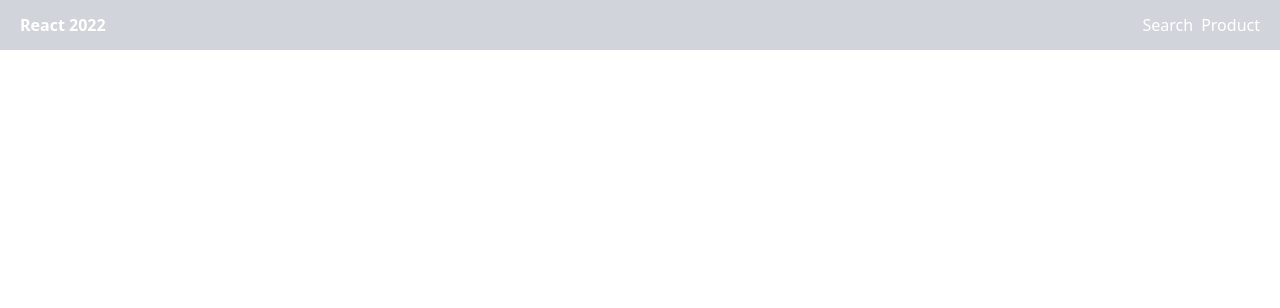
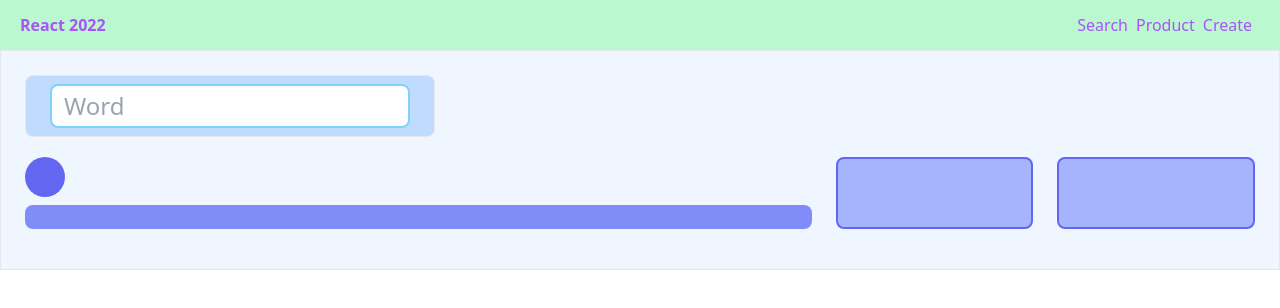
Before and after one commit to ArtemYablokov/vocabulary-react, a React (Create React App) app: page /create in a window 1280 px wide. Shown: the top 308 px of the page. Built offline with nearby package versions, Linux system fonts and the light colour scheme.

Commit message:
Done - component for SYN / ANT - create/edit/get Form TODO - search word by id

```diff
--- a/src/App.tsx
+++ b/src/App.tsx
@@ -14,6 +14,7 @@ function App() {
 				<Route path="/" element={<SearchPage/>}/>
 
 				<Route path="/word" element={<Word/>}/>
+				<Route path="/create" element={<Word/>}/>
 			</Routes>
 		</>
 	)
--- a/src/components/Navigation.tsx
+++ b/src/components/Navigation.tsx
@@ -3,11 +3,12 @@ import {Link} from 'react-router-dom'
 
 export function Navigation() {
 	return (
-		<nav className="h-[50px] flex justify-between px-5 bg-gray-300 items-center text-white">
+		<nav className="h-[50px] flex justify-between px-5 bg-green-200 items-center text-purple-500">
 			<span className="font-bold">React 2022</span>
 			<span>
 				<Link to="/" className="mr-2">Search</Link>
-				<Link to="/product">Product</Link>
+				<Link to="/product" className="mr-2">Product</Link>
+				<Link to="/create" className="mr-2">Create</Link>
 			</span>
 		</nav>
 	)
--- /dev/null
+++ b/src/components/TextInput.tsx
@@ -0,0 +1,22 @@
+import React, {ChangeEvent} from "react";
+
+interface TextInputProps {
+	val: string;
+	onChange: (e: ChangeEvent<HTMLInputElement>) => void;
+}
+
+export const TextInput = ({val, onChange}: TextInputProps) => {
+
+	return (
+		<>
+			<input
+				className="py-1 px-3 text-2xl flex flex-col align-baseline w-full rounded-lg border-2 border-sky-300 bg-white"
+				type="text"
+				id="word"
+				placeholder="Word"
+				value={val}
+				onChange={onChange}
+			/>
+		</>
+	)
+}
--- a/src/components/word/Definition.tsx
+++ b/src/components/word/Definition.tsx
@@ -1,21 +1,31 @@
-import React from "react";
+import React, {ChangeEvent, useState} from "react";
 import {IDefinition} from "../../models";
 import {Phrase} from "./Phrase";
+import {TextInput} from "../TextInput";
 
 interface DefProps {
 	def: IDefinition
 }
 
+
 export const Definition = ({def}: DefProps) => {
+
+	const [definition, setDefinition] = useState<IDefinition>(def)
+	const changeDefinition = (e: ChangeEvent<HTMLInputElement>) => {
+		setDefinition((prev) => ({
+			...prev,
+			name: e.target.value
+		}));
+	};
+
 	return (
 		<div className="py-2 px-2 mb-1 rounded-lg bg-indigo-300">
 			<div className="mb-1">
-				<div>
-					<p>{def.name}</p>
-				</div>
+				<TextInput val={definition.name} onChange={changeDefinition}/>
 			</div>
 			<div className=" pl-4 pr-2 flex flex-col align-baseline rounded-lg">
-				{def.phrases.map((phrase, index) => <Phrase phrase={phrase} key={index}/>)}
+				{def.phrases.map((phrase, index) =>
+					<Phrase phraseI={phrase} key={index}/>)}
 			</div>
 		</div>
 	)
--- a/src/components/word/FoundWord.tsx
+++ b/src/components/word/FoundWord.tsx
@@ -6,10 +6,9 @@ export interface Word {
 	word: IWord
 }
 
-export function FoundWord({word}: Word) {
+export const FoundWord = ({word}: Word) => {
 
 	const navigate = useNavigate();
-
 
 	return (
 		<>
@@ -19,7 +18,5 @@ export function FoundWord({word}: Word) {
 				{word.name}
 			</button>
 		</>
-
-
 	)
 }
--- a/src/components/word/PartOfSpeech.tsx
+++ b/src/components/word/PartOfSpeech.tsx
@@ -1,6 +1,7 @@
-import React from "react";
-import {IPos} from "../../models";
+import React, {ChangeEvent, useState} from "react";
+import {IDefinition, IPos} from "../../models";
 import {Definition} from "./Definition";
+import {SynOrAnt} from "./SynOrAnt";
 
 
 interface PartProps {
@@ -9,13 +10,41 @@ interface PartProps {
 
 export const PartOfSpeech = ({pos}: PartProps) => {
 
+	const [partOfSpeech, setPartOfSpeech] = useState<IPos>(pos)
+
+	function addNewDefinition(def: IDefinition) {
+		partOfSpeech.definitions.concat(def)
+	}
+
+	function addNewSynonym(synonym: string) {
+		partOfSpeech.synonyms.concat({name: synonym})
+	}
+
+	function addNewAntonym(antonym: string) {
+		partOfSpeech.antonyms.concat({name: antonym})
+	}
+
+	function deleteAntonym(antonym: string) {
+		partOfSpeech.antonyms.filter(ant => ant.name !== antonym)
+	}
+
+	const changePos = (e: ChangeEvent<HTMLInputElement>) => {
+		setPartOfSpeech((prev) => ({
+			...prev,
+			name: e.target.value
+		}));
+	};
+
 	return (
 		<div className="mb-4 flex">
 			<div className=" w-4/6">
+
+				{/*<TextInput val={partOfSpeech.name} onChange={changePos} />*/}
 				<div
 					className="rounded-full w-10 h-10 bg-indigo-500 font-bold flex justify-center items-center text-center mb-2">
-					{pos.name}
+					{partOfSpeech.name}
 				</div>
+
 				<div className="px-3 py-3 rounded-lg bg-indigo-400 w-full">
 					{pos.definitions.map((def, index) =>
 						<Definition def={def} key={index}/>)}
@@ -24,12 +53,12 @@ export const PartOfSpeech = ({pos}: PartProps) => {
 
 			<div className="w-1/6 ml-6 py-2 px-2 rounded-lg bg-indigo-300 border-indigo-500 border-2">
 				{pos.synonyms.map((syn, index) =>
-					<div className="py-2 px-2 mb-3 bg-white border-2 border-sky-100 rounded-lg">{syn.name}</div>
+					<SynOrAnt stringHolder={syn}/>
 				)}
 			</div>
 			<div className="w-1/6 ml-6 py-2 px-2 rounded-lg bg-indigo-300 border-indigo-500 border-2">
-				{pos.antonyms.map((syn, index) =>
-					<div className="py-2 px-2 mb-3 bg-white border-2 border-sky-100 rounded-lg">{syn.name}</div>
+				{pos.antonyms.map((ant, index) =>
+					<SynOrAnt stringHolder={ant}/>
 				)}
 			</div>
 		</div>
--- a/src/components/word/Phrase.tsx
+++ b/src/components/word/Phrase.tsx
@@ -1,16 +1,25 @@
-import React from "react";
+import React, {ChangeEvent, useState} from "react";
 import {IPhrase} from "../../models";
+import {TextInput} from "../TextInput";
 
 interface PhraseProps {
-	phrase: IPhrase
+	phraseI: IPhrase
 }
 
 
-export const Phrase = ({phrase}: PhraseProps) => {
+export const Phrase = ({phraseI}: PhraseProps) => {
+
+	const [phrase, setPhrase] = useState<IPhrase>(phraseI)
+	const changePhrase = (e: ChangeEvent<HTMLInputElement>) => {
+		setPhrase((prev) => ({
+			...prev,
+			name: e.target.value
+		}));
+	};
 
 	return (
 		<div className="py-2 px-2 mb-3 bg-white border-2 border-sky-100 rounded-lg">
-			{phrase.name}
+			<TextInput val={phrase.name} onChange={changePhrase}/>
 		</div>
 	)
 }
--- /dev/null
+++ b/src/components/word/SynOrAnt.tsx
@@ -0,0 +1,26 @@
+import React, {ChangeEvent, useState} from 'react'
+import {StringHolder} from "../../models";
+import {TextInput} from "../TextInput";
+
+export interface SynOrAntProps {
+	stringHolder: StringHolder
+}
+
+export const SynOrAnt = ({stringHolder}: SynOrAntProps) => {
+
+
+	const [synOrAnt, setSynOrAnt] = useState<StringHolder>(stringHolder)
+
+	const changeSynOrAnt = (e: ChangeEvent<HTMLInputElement>) => {
+		setSynOrAnt((prev) => ({
+			...prev,
+			name: e.target.value
+		}));
+	};
+
+	return (
+		<div className="mb-2">
+			<TextInput val={synOrAnt.name} onChange={changeSynOrAnt}/>
+		</div>
+	)
+}
--- a/src/components/word/Word.tsx
+++ b/src/components/word/Word.tsx
@@ -1,21 +1,44 @@
-import React, {useEffect, useState} from 'react'
+import React, {ChangeEvent, useEffect, useState} from 'react'
 import {useLocation} from "react-router-dom";
 import {IWord} from "../../models";
 import {PartOfSpeech} from "./PartOfSpeech";
+import {TextInput} from "../TextInput";
 
 export function Word() {
 
 	const location = useLocation();
-	const [word, setWord] = useState<IWord>()
+	const [word, setWord] = useState<IWord>({
+		name: "",
+		parts: [{
+			name: "",
+			definitions: [],
+			synonyms: [],
+			antonyms: []
+		}]
+	})
 
 	useEffect(() => {
 		const state: IWord = location.state as IWord;
-		setWord(state)
-		console.log(state);
+		if (state) {
+			setWord(state)
+			console.log(state);
+		}
 	}, [location.state]);
+
+
+	const changeWord = (e: ChangeEvent<HTMLInputElement>) => {
+		setWord((prev) => ({
+			...prev,
+			name: e.target.value
+		}));
+	};
 
 	return (
 		<div className="py-6 px-6 mb-2 border bg-blue-50 WORD">
+			<div className="py-2 w-2/6 px-6 mb-5 border bg-blue-200 rounded-lg">
+				<TextInput val={word.name} onChange={changeWord}/>
+			</div>
+
 			{word?.parts.map((pos, index) =>
 				<PartOfSpeech pos={pos}/>)}
 		</div>
```
